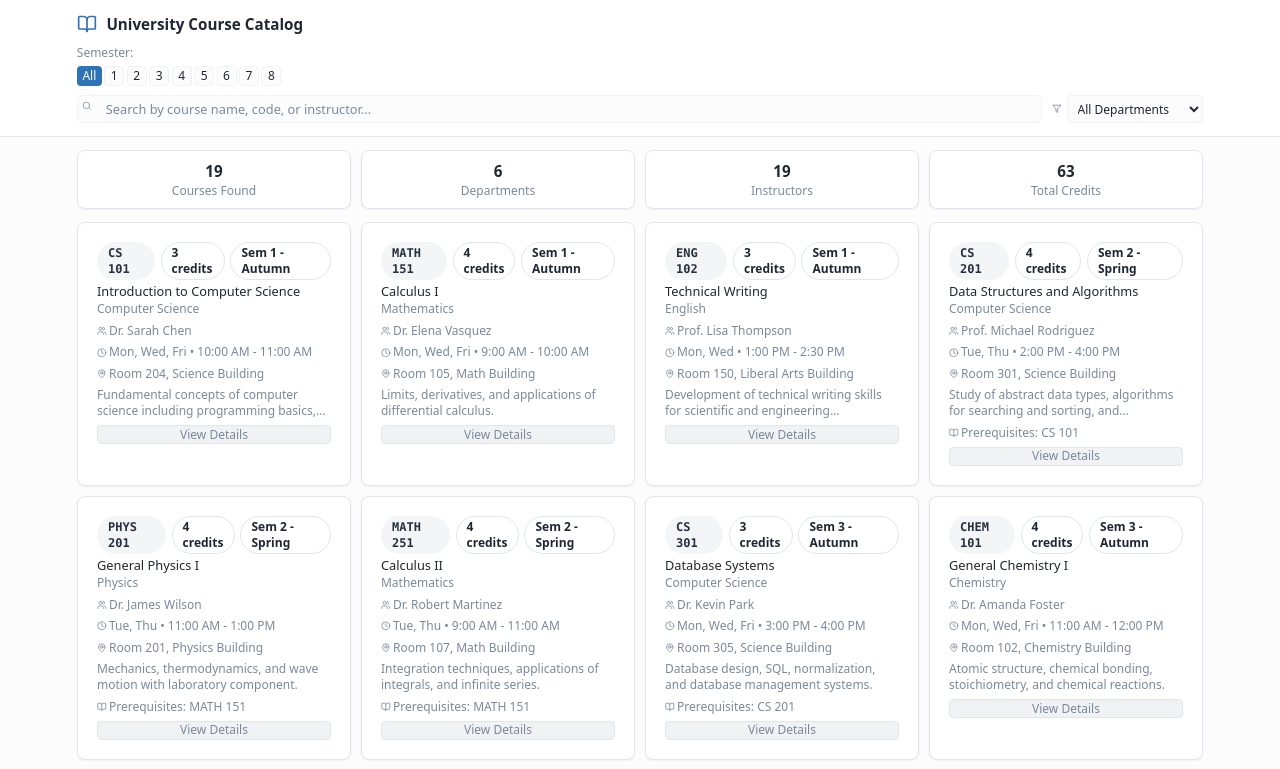
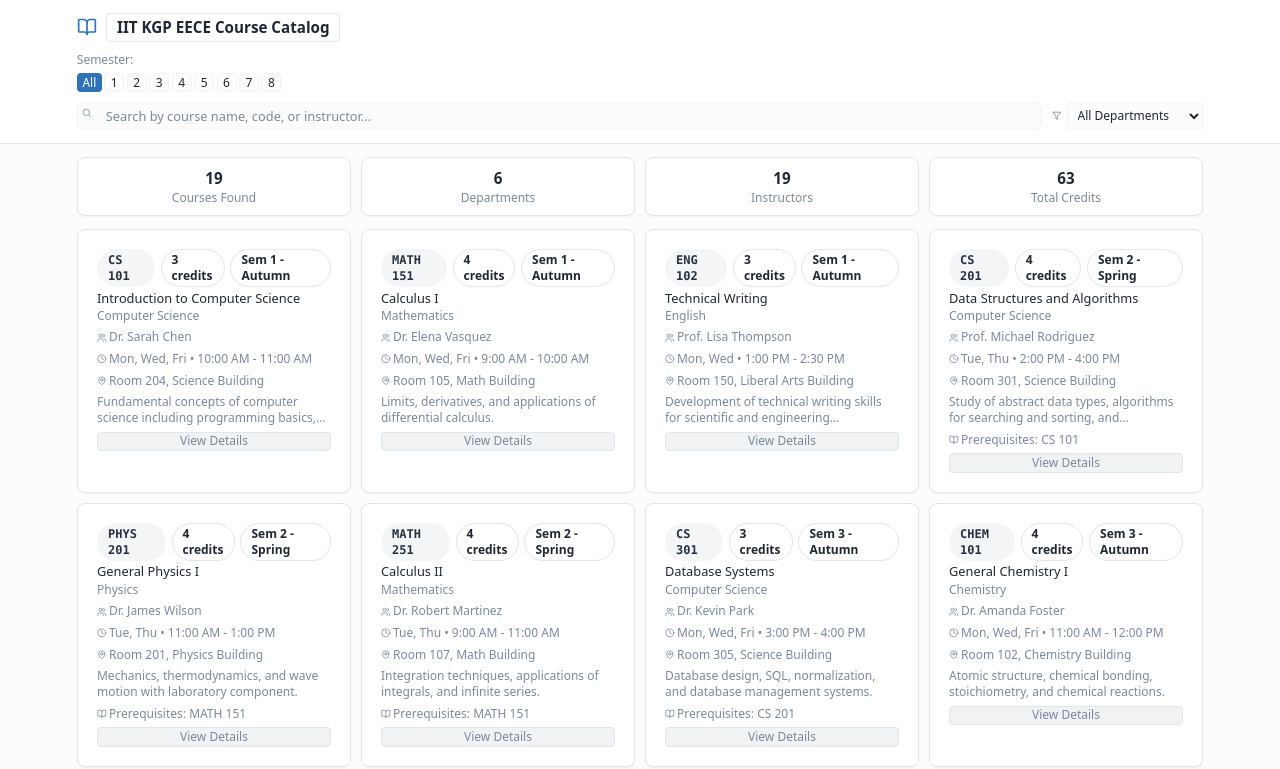
Before and after one commit to aaryans-tech-conclave/course-condensed-campus, a React (Vite) app: page / in a window 1280 px wide. Shown: the top 769 px of the page. Built offline with nearby package versions, Linux system fonts and the light colour scheme.

Commit message:
home button

```diff
--- a/src/pages/Index.tsx
+++ b/src/pages/Index.tsx
@@ -40,6 +40,14 @@ const Index = () => {
     navigate(`/course/${courseId}`);
   };
 
+  const handleHomeClick = () => {
+    // Reset all filters and navigate to home
+    setSearchQuery("");
+    setSelectedDepartment("");
+    setSelectedSemester(null);
+    navigate("/");
+  };
+
   return (
     <div className="min-h-screen bg-background">
       {/* Header */}
@@ -47,7 +55,12 @@ const Index = () => {
         <div className="max-w-6xl mx-auto p-4">
           <div className="flex items-center gap-3 mb-3">
             <BookOpen className="w-5 h-5 text-primary" />
-            <h1 className="text-lg font-semibold">University Course Catalog</h1>
+            <button
+              onClick={handleHomeClick}
+              className="text-lg font-semibold border border-border rounded px-3 py-1 cursor-pointer"
+            >
+              IIT KGP EECE Course Catalog
+            </button>
           </div>
 
           {/* Semester Navigation */}
```
Also changed, not shown: 1 other file (tests, documents, lock files or other folders).
